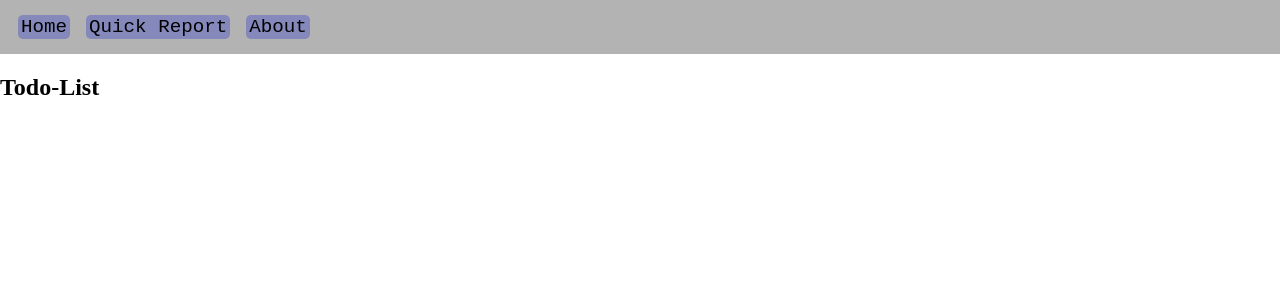
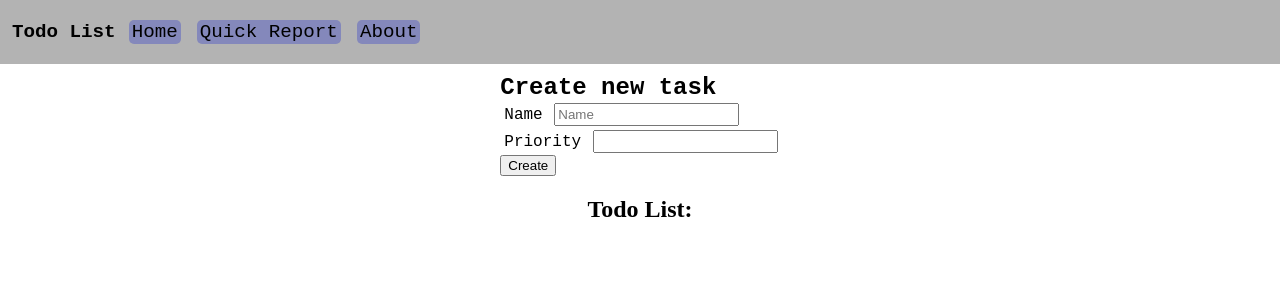
Before and after one commit to Raphael-Loeffler/Todo-App-Web, a Flask app: page / in a window 1280 px wide. Shown: the top 300 px of the page. Run offline with Flask 3, Linux system fonts and the light colour scheme.

Commit message:
basic functionality with json data handeling

```diff
--- a/todo-app-web/app.py
+++ b/todo-app-web/app.py
@@ -1,11 +1,41 @@
 from flask import Flask, request, render_template
 
+import json
+import os
+
 def run():
+    data_path = 'data/task_data.json'
+    initial_content = {"tasks": {}}
+    if not os.path.exists(data_path):
+        with open(data_path, 'w') as file:
+                json.dump(initial_content, file, indent=4)
+
     app = Flask('/')
+
+
+    def write_json_data_to_file(data: dict):
+        with open(data_path, 'w') as file:
+            file.write(json.dumps(data, indent=4))
+
 
     @app.route('/')
     def index():
-        return render_template('/index.html')
+        task_name: str = request.args.get('task_name')
+        task_priority: str = request.args.get('task_priority')
+
+        with open(data_path, 'r') as file:
+            data_str: str = file.read()
+        data_dict: dict = json.loads(data_str)
+        if task_name and task_priority:
+            data_dict['tasks'].update({
+                f"{task_name}": {
+                    "priority": f"{task_priority}"
+                }
+            })
+
+        write_json_data_to_file(data_dict)
+
+        return render_template('/index.html', task_data=data_dict)
 
     app.run()
 
--- a/todo-app-web/static/css/index.css
+++ b/todo-app-web/static/css/index.css
@@ -17,8 +17,15 @@ nav ul {
     justify-content: flex-start;
     list-style-type: none;
     padding: 0px;
+    margin: 2px;
     padding-left: 10px;
     font-family: 'Courier New', Courier, monospace;
+}
+
+nav ul li p {
+    font-weight: bold;
+    font-size: larger;
+    margin-right: 5px;
 }
 
 nav ul li a{
@@ -38,3 +45,35 @@ nav ul li a{
 nav ul li a:hover {
     background-color: rgb(78, 85, 187);
 }
+
+main {
+    display: flex;
+    flex-direction: column;
+    align-items: center;
+    margin-top: 5px;
+}
+
+form {
+    display: flex;
+    flex-direction: column;
+    align-items: flex-start;
+    font-family: 'Courier New', Courier, monospace;
+}
+
+form h2 {
+    margin: 0px;
+    margin-top: 5px;
+}
+
+form div {
+    margin: 2px;
+}
+
+form div * {
+    padding: 2px;
+}
+
+form div button {
+    display: flex;
+    flex-grow: 1;
+}
--- a/todo-app-web/templates/base.html
+++ b/todo-app-web/templates/base.html
@@ -12,6 +12,7 @@
         <header>
             <nav>
                 <ul>
+                    <li><p>Todo List</p></li>
                     <li><a href="index.html">Home</a></li>
                     <li><a href="quick_report.html">Quick Report</a></li>
                     <li><a href="about.html">About</a></li>
--- a/todo-app-web/templates/index.html
+++ b/todo-app-web/templates/index.html
@@ -1,5 +1,29 @@
 {% extends "base.html" %}
 
 {% block content %}
-    <h2>Todo-List</h2>
+    <main>
+        <form action="{{url_for('index')}}">
+            <h2>Create new task</h2>
+            <div>
+                <label for="task_name">Name</label>
+                <input type="text" id="task_name" name="task_name" placeholder="Name">
+            </div>
+            <div>
+                <label for="task_priority">Priority</label>
+                <input type="text" id="task_priority" name="task_priority">
+            </div>
+            <button>Create</button>
+        </form>
+
+        <section id="todo_list">
+            <h2>Todo List:</h2>
+            {% for task_name, task_properties in task_data['tasks'].items() %}
+                <p>{{task_name}}</p>
+                <p>{{task_properties['priority']}}</p>
+                <p>------------------------</p>
+            {% endfor %}
+        </section>
+    </main>
+
+
 {% endblock content %}
```
Also changed, not shown: todo-app-web/test.py (added, +22 -0 lines), 1 other file.
